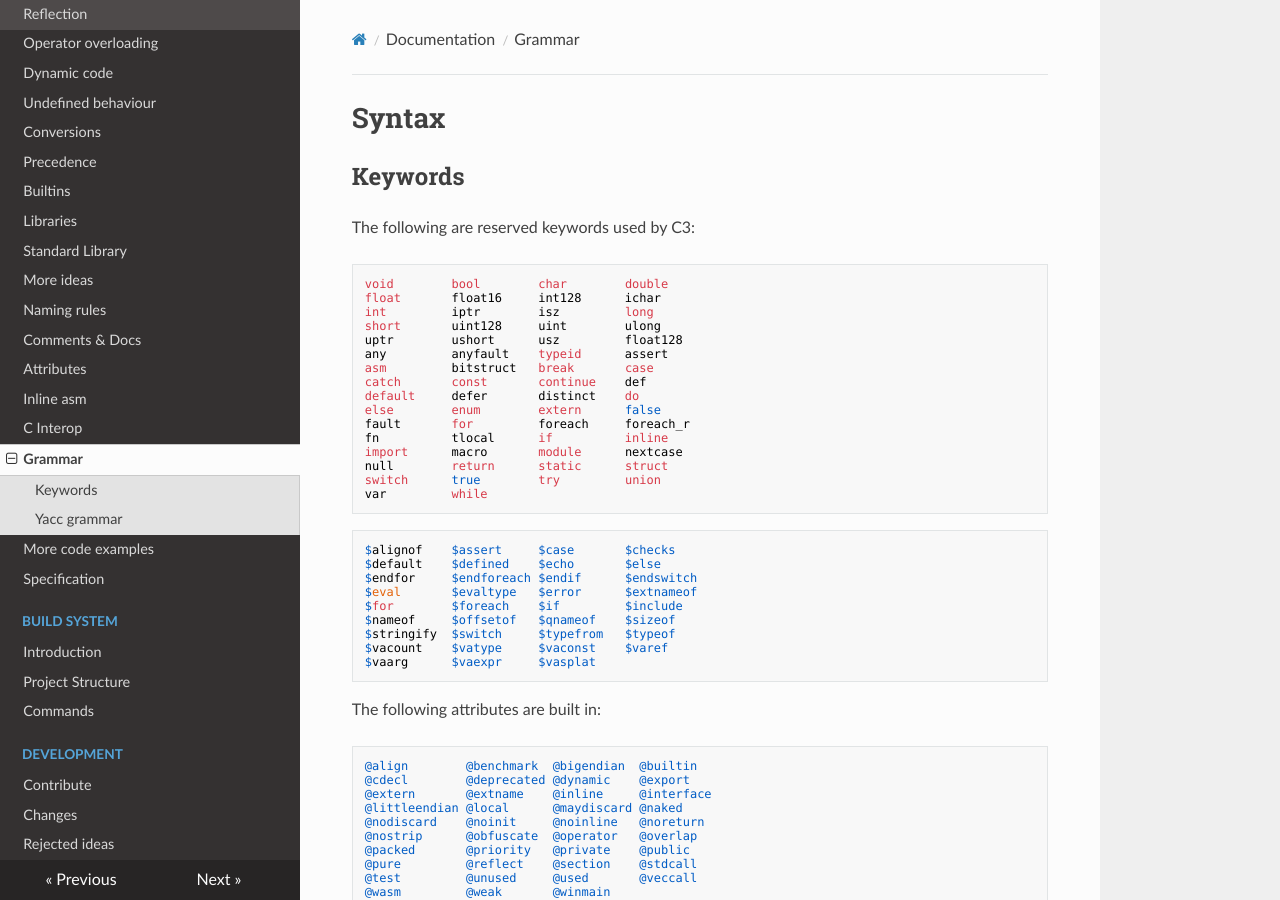
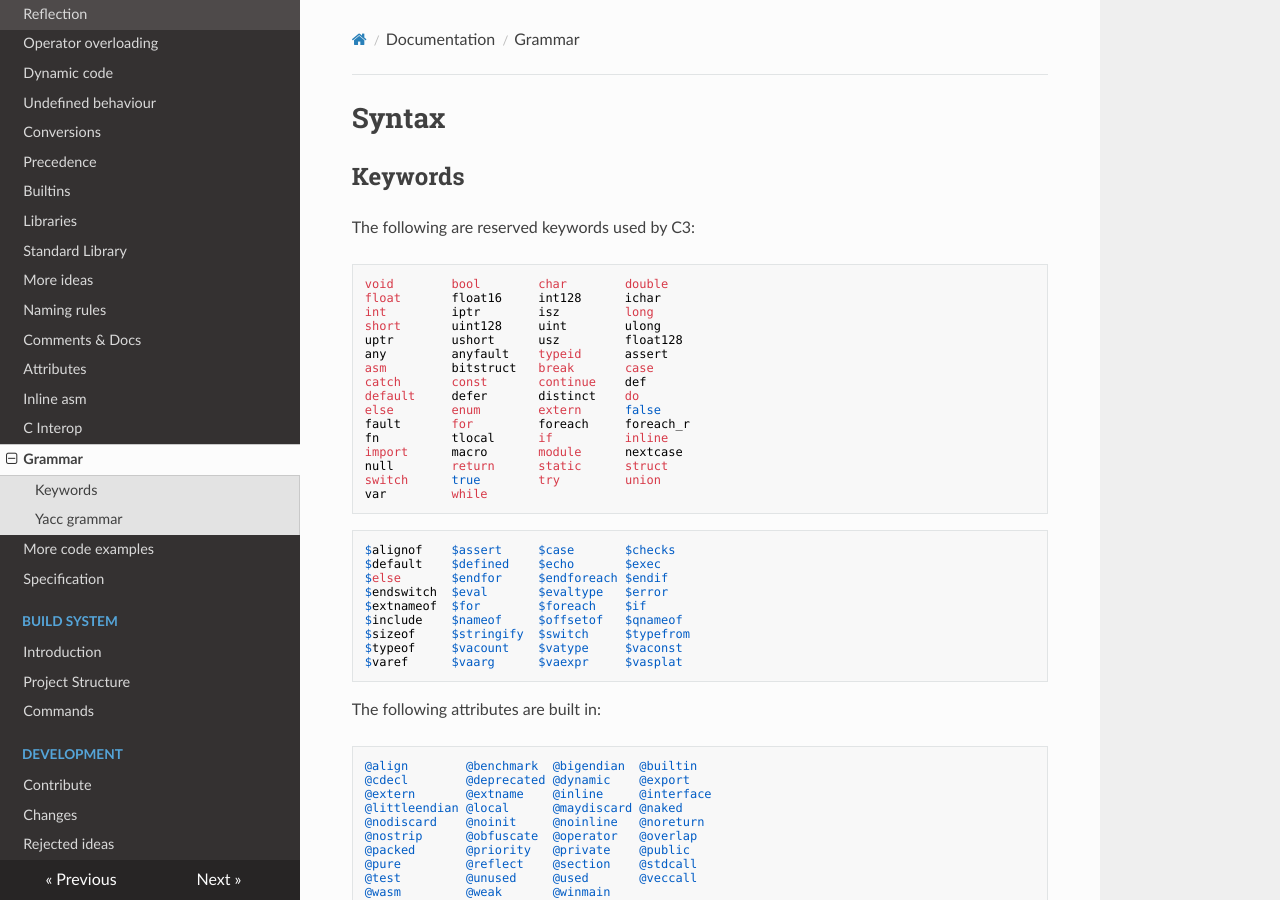
Before and after one commit to c3lang/c3docs-old, an MkDocs documentation site: the page built from docs/syntax.md, in a window 1280 px wide and 900 px high. Built offline with MkDocs 1.6.1, drawn with Linux system fonts in a browser that asks for light colours; nearby versions of some CDN libraries.

Commit message:
Added exec.

````diff
--- a/docs/syntax.md
+++ b/docs/syntax.md
@@ -26,14 +26,14 @@ var         while
 
 ```
 $alignof    $assert     $case       $checks
-$default    $defined    $echo       $else
-$endfor     $endforeach $endif      $endswitch
-$eval       $evaltype   $error      $extnameof
-$for        $foreach    $if         $include
-$nameof     $offsetof   $qnameof    $sizeof
-$stringify  $switch     $typefrom   $typeof
-$vacount    $vatype     $vaconst    $varef
-$vaarg      $vaexpr     $vasplat
+$default    $defined    $echo       $exec
+$else       $endfor     $endforeach $endif
+$endswitch  $eval       $evaltype   $error
+$extnameof  $for        $foreach    $if
+$include    $nameof     $offsetof   $qnameof
+$sizeof     $stringify  $switch     $typefrom
+$typeof     $vacount    $vatype     $vaconst
+$varef      $vaarg      $vaexpr     $vasplat
 ```
 
 The following attributes are built in:
````
Also changed, not shown: docs/allfeatures.md (+8 -7 lines), docs/libraries.md (+10 -2 lines), docs/modules.md (+25 -0 lines).
